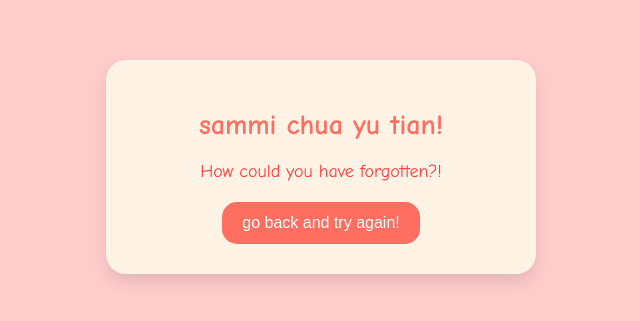
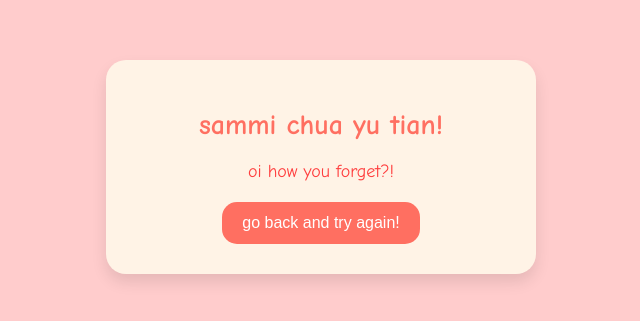
Before and after one commit to yjjyyjyj/valtest, a plain HTML site: page forgot.html in a window 1280 px wide. Shown: the part 233-554 px from the top of the page, 319-959 px from the left. Drawn offline with Linux system fonts and the light colour scheme.

Commit message:
Update forgot.html

```diff
--- a/forgot.html
+++ b/forgot.html
@@ -51,7 +51,7 @@
 <body>
     <div class="forgot-container">
         <h1>sammi chua yu tian!</h1>
-        <p>How could you have forgotten?!</p>
+        <p>oi how you forget?!</p>
         <button onclick="window.location.href='index.html'">go back and try again!</button>
     </div>
 </body>
```
